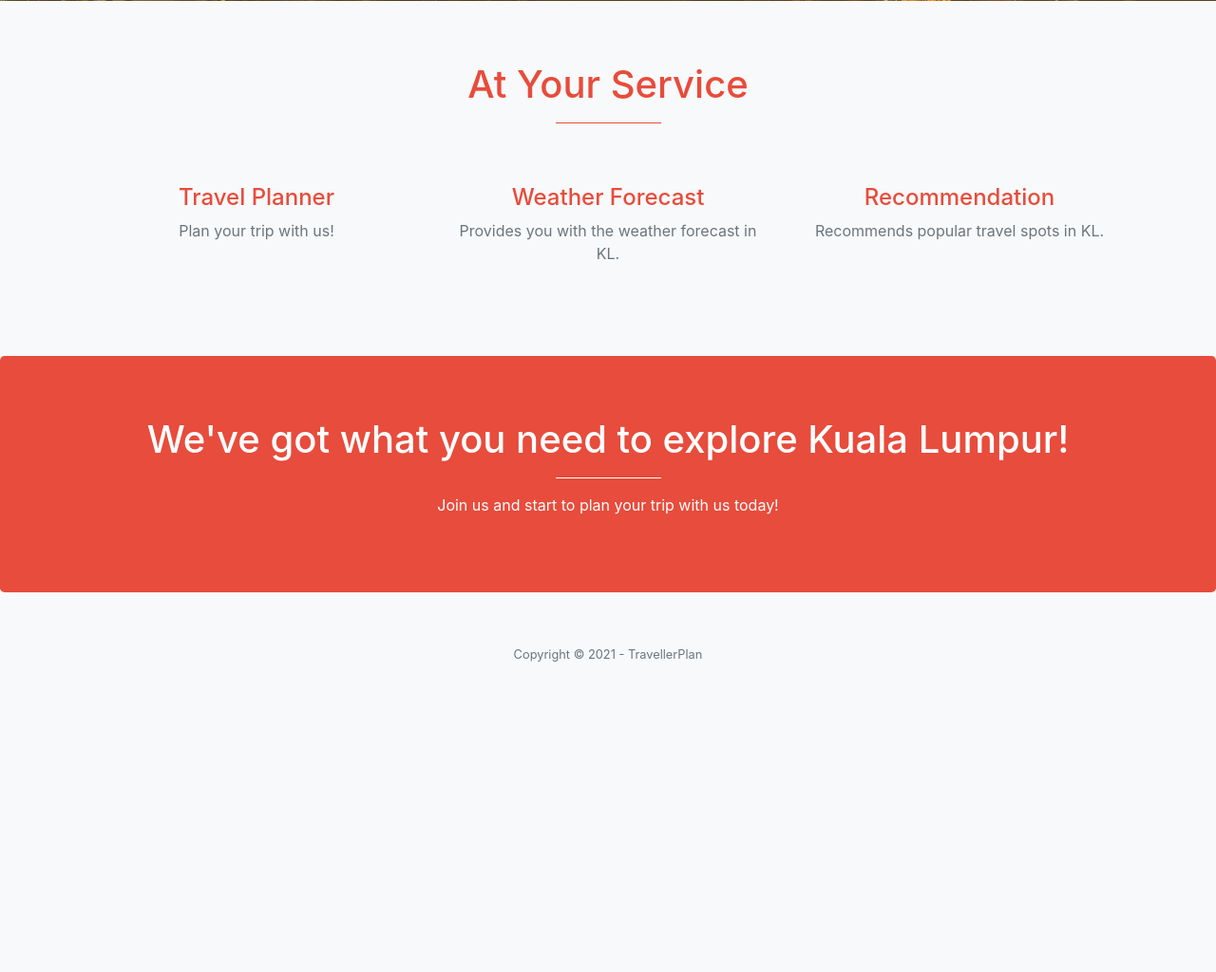
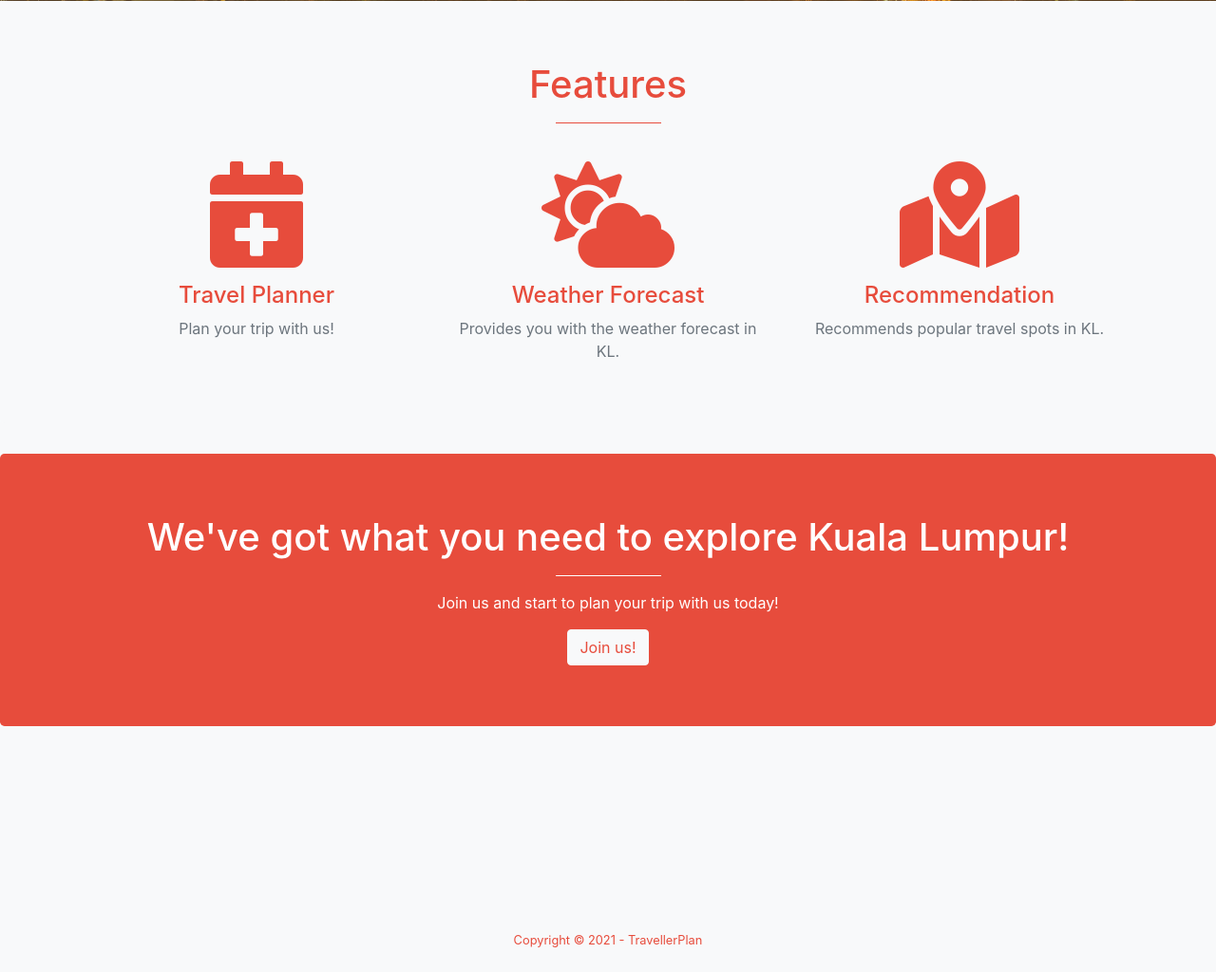
Before and after one commit to WIF3005-Team/travellerplan, a Django app: page / in a window 1280 px wide. Shown: the part 799-1823 px from the top of the page at 95% size. Before the commit the page ends 1496 px from the top, so only its background shows below. Run offline with Django 3.2, Linux system fonts and the light colour scheme; some libraries are stand-ins or nearby versions.

Commit message:
add icon

```diff
--- /dev/null
+++ b/travellerplan/home/templates/home/base.html
@@ -0,0 +1,70 @@
+{% load static %}
+<!DOCTYPE html>
+<html>
+    <head>
+        <!-- Required meta tags -->
+    <meta charset="utf-8">
+    <meta name="viewport" content="width=device-width, initial-scale=1, shrink-to-fit=no">
+
+    <!-- Bootstrap CSS -->
+    <link rel="stylesheet" href="https://stackpath.bootstrapcdn.com/bootstrap/4.4.1/css/bootstrap.min.css" integrity="sha384-Vkoo8x4CGsO3+Hhxv8T/Q5PaXtkKtu6ug5TOeNV6gBiFeWPGFN9MuhOf23Q9Ifjh" crossorigin="anonymous">
+
+    <!-- font awesome -->
+    <link rel="stylesheet" href="https://use.fontawesome.com/releases/v5.6.1/css/all.css" integrity="sha384-gfdkjb5BdAXd+lj+gudLWI+BXq4IuLW5IT+brZEZsLFm++aCMlF1V92rMkPaX4PP" crossorigin="anonymous">
+
+    {% block title %} {% endblock title %}
+    </head>
+    <body class="bg-light">
+        <nav class="navbar navbar-expand-lg navbar-light bg-light fixed-top">
+            <div class="container">
+                <a class="navbar-brand {% if nav != 'home' %}text-muted{% endif %}" href="{% url 'home' %}">TravellerPlan</a>
+                <button class="navbar-toggler" type="button" data-toggle="collapse" data-target="#navbarSupportedContent" aria-controls="navbarSupportedContent" aria-expanded="false" aria-label="Toggle navigation">
+                    <span class="navbar-toggler-icon"></span>
+                </button>
+            </div>
+            <div class="collapse navbar-collapse" id="navbarSupportedContent">
+                <div class="navbar-nav ml-auto">
+                    {% if user.is_authenticated %}
+                    <a class="nav-item nav-link" href="#">Planner</a>
+                    <a class="nav-item nav-link" href="#">To Do List</a>
+                    <a class="nav-item nav-link" href="#">Weather</a>
+                    <a class="nav-item nav-link" href="#">Recommendation</a>
+                    <a class="nav-item nav-link" href="#">Logout</a>
+                    {% else %}
+                    <a class="nav-item nav-link" href="#">Register</a>
+                    <a class="nav-item nav-link" href="#">Login</a>
+                    {% endif %}
+                </div>
+            </div>
+        </nav>
+
+        {% block home %} {% endblock home %}
+
+        <div class="jumbotron jumbotron-fluid bg-light">
+            <div class="container">
+                {% if messages %}
+                    {% for message in messages %}
+                        <div class="alert alert-{{ message.tags }}">
+                            {{ message }}
+                        </div>
+                    {% endfor %}
+                {% endif %}
+                {% block content %} {% endblock content %}
+            </div>
+        </div>
+
+        <footer class="bg-light py-4">
+            <div class="container">
+              <div class="small text-center text-muted" style="color:rgb(231, 76, 60);">
+                <span style="color:rgb(231, 76, 60);">Copyright &copy; 2021 - TravellerPlan</span>
+              </div>
+            </div>
+        </footer>
+
+        <!-- Optional JavaScript -->
+        <!-- jQuery first, then Popper.js, then Bootstrap JS -->
+        <script src="https://code.jquery.com/jquery-3.4.1.slim.min.js" integrity="sha384-J6qa4849blE2+poT4WnyKhv5vZF5SrPo0iEjwBvKU7imGFAV0wwj1yYfoRSJoZ+n" crossorigin="anonymous"></script>
+        <script src="https://cdn.jsdelivr.net/npm/popper.js@1.16.0/dist/umd/popper.min.js" integrity="sha384-Q6E9RHvbIyZFJoft+2mJbHaEWldlvI9IOYy5n3zV9zzTtmI3UksdQRVvoxMfooAo" crossorigin="anonymous"></script>
+        <script src="https://stackpath.bootstrapcdn.com/bootstrap/4.4.1/js/bootstrap.min.js" integrity="sha384-wfSDF2E50Y2D1uUdj0O3uMBJnjuUD4Ih7YwaYd1iqfktj0Uod8GCExl3Og8ifwB6" crossorigin="anonymous"></script>
+    </body>
+</html>
--- a/travellerplan/home/templates/home/home.html
+++ b/travellerplan/home/templates/home/home.html
@@ -1,31 +1,9 @@
+{% extends "home/base.html" %}
 {% load static %}
-<!DOCTYPE html>
-<html>
-    <head>
-        <!-- Required meta tags -->
-    <meta charset="utf-8">
-    <meta name="viewport" content="width=device-width, initial-scale=1, shrink-to-fit=no">
-
-    <!-- Bootstrap CSS -->
-    <link rel="stylesheet" href="https://stackpath.bootstrapcdn.com/bootstrap/4.4.1/css/bootstrap.min.css" integrity="sha384-Vkoo8x4CGsO3+Hhxv8T/Q5PaXtkKtu6ug5TOeNV6gBiFeWPGFN9MuhOf23Q9Ifjh" crossorigin="anonymous">
-    <script src="https://use.fontawesome.com/8d7480a169.js"></script>
+{% block title %}
 <title>TravellerPlan</title>
-    </head>
-    <body class="bg-light">
-        <nav class="navbar navbar-expand-lg navbar-light bg-light fixed-top">
-            <div class="container">
-                <a class="navbar-brand {% if nav != 'home' %}text-muted{% endif %}" href="{% url 'home' %}">TravellerPlan</a>
-                <button class="navbar-toggler" type="button" data-toggle="collapse" data-target="#navbarSupportedContent" aria-controls="navbarSupportedContent" aria-expanded="false" aria-label="Toggle navigation">
-                    <span class="navbar-toggler-icon"></span>
-                </button>
-            </div>
-            <div class="collapse navbar-collapse" id="navbarSupportedContent">
-                <div class="navbar-nav ml-auto">
-                    <a class="nav-item nav-link" href="#">Register</a>
-                    <a class="nav-item nav-link" href="#">Login</a>
-                </div>
-            </div>
-        </nav>
+{% endblock title%}
+{% block home %}
 <header style="height: 100vh;
 min-height: 500px;
 background-image: url({% static 'home/header.jpg' %});
@@ -44,15 +22,16 @@
 
 <div class="jumbotron bg-light">
     <div class="container text-center">
-              <h1 style="color:rgb(231, 76, 60)">At Your Service</h1>
+      <h1 style="color:rgb(231, 76, 60)">Features</h1>
       <hr style="border-color:rgb(231, 76, 60)" width="10%">
 
       <section class="page-section" id="services">
         <div class="container">
           <div class="row">
             <div class="col-lg-4 col-md-8 text-center">
-                      <div class="mt-5">
-                        <!-- bug add font awesome icon calender -->
+              <div class="mt-4">
+                <!-- //BUG add font awesome icon calender -->
+                <i style="color:rgb(231, 76, 60); margin-bottom: 15px;" class="fas fa-calendar-plus fa-7x"></i>
                 <h3 class="h4 mb-2" style="color:rgb(231, 76, 60)">Travel Planner</h3>
                 <p class="text-muted mb-0">
                   Plan your trip with us!
@@ -60,8 +39,9 @@
               </div>
             </div>
             <div class="col-lg-4 col-md-8 text-center">
-                      <div class="mt-5">
-                        <!-- bug add font awesome icon weather -->
+              <div class="mt-4">
+                <!-- //BUG add font awesome icon weather -->
+                <i style="color:rgb(231, 76, 60); margin-bottom: 15px;" class="fas fa-cloud-sun fa-7x"></i>
                 <h3 class="h4 mb-2" style="color:rgb(231, 76, 60)">Weather Forecast</h3>
                 <p class="text-muted mb-0">
                   Provides you with the weather forecast in KL.
@@ -69,8 +49,9 @@
               </div>
             </div>
             <div class="col-lg-4 col-md-8 text-center">
-                      <div class="mt-5">
-                        <!-- bug add font awesome icon location pin? -->
+              <div class="mt-4">
+                <!-- //BUG add font awesome icon location pin? -->
+                <i style="color:rgb(231, 76, 60); margin-bottom: 15px;" class="fas fa-map-marked-alt fa-7x"></i>
                 <h3 class="h4 mb-2" style="color:rgb(231, 76, 60)">Recommendation</h3>
                 <p class="text-muted mb-0">
                   Recommends popular travel spots in KL.
@@ -90,20 +71,12 @@
       <hr style="border-color:white" width="10%">
       <p style="color:white">Join us and start to plan your trip with us today!</p>
     </div>
-        </div>
-
-        <footer class="bg-light py-4">
     <div class="container">
-              <div class="small text-center text-muted">
-                Copyright &copy; 2021 - TravellerPlan
+        <div class="row">
+          <div class="col text-center">
+            <a class="btn btn-light" href="#" role="button"><span style="color:rgb(231, 76, 60);">Join us!</span></a>
           </div>
         </div>
-          </footer>
-
-        <!-- Optional JavaScript -->
-        <!-- jQuery first, then Popper.js, then Bootstrap JS -->
-        <script src="https://code.jquery.com/jquery-3.4.1.slim.min.js" integrity="sha384-J6qa4849blE2+poT4WnyKhv5vZF5SrPo0iEjwBvKU7imGFAV0wwj1yYfoRSJoZ+n" crossorigin="anonymous"></script>
-        <script src="https://cdn.jsdelivr.net/npm/popper.js@1.16.0/dist/umd/popper.min.js" integrity="sha384-Q6E9RHvbIyZFJoft+2mJbHaEWldlvI9IOYy5n3zV9zzTtmI3UksdQRVvoxMfooAo" crossorigin="anonymous"></script>
-        <script src="https://stackpath.bootstrapcdn.com/bootstrap/4.4.1/js/bootstrap.min.js" integrity="sha384-wfSDF2E50Y2D1uUdj0O3uMBJnjuUD4Ih7YwaYd1iqfktj0Uod8GCExl3Og8ifwB6" crossorigin="anonymous"></script>
-    </body>
-</html>
+      </div>
+</div>
+{% endblock home %}
```
Lines whose indentation alone changed are shown as unchanged.
